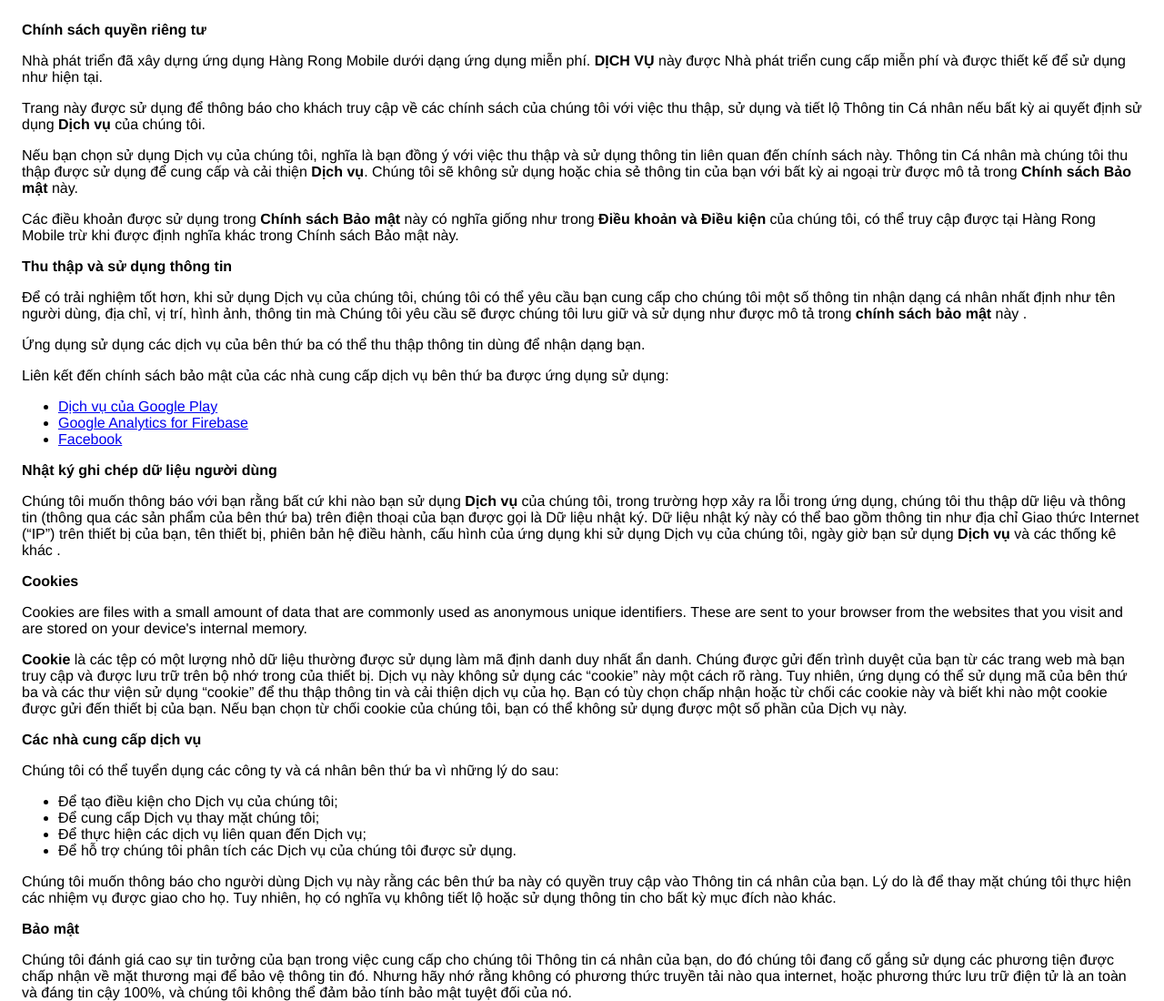
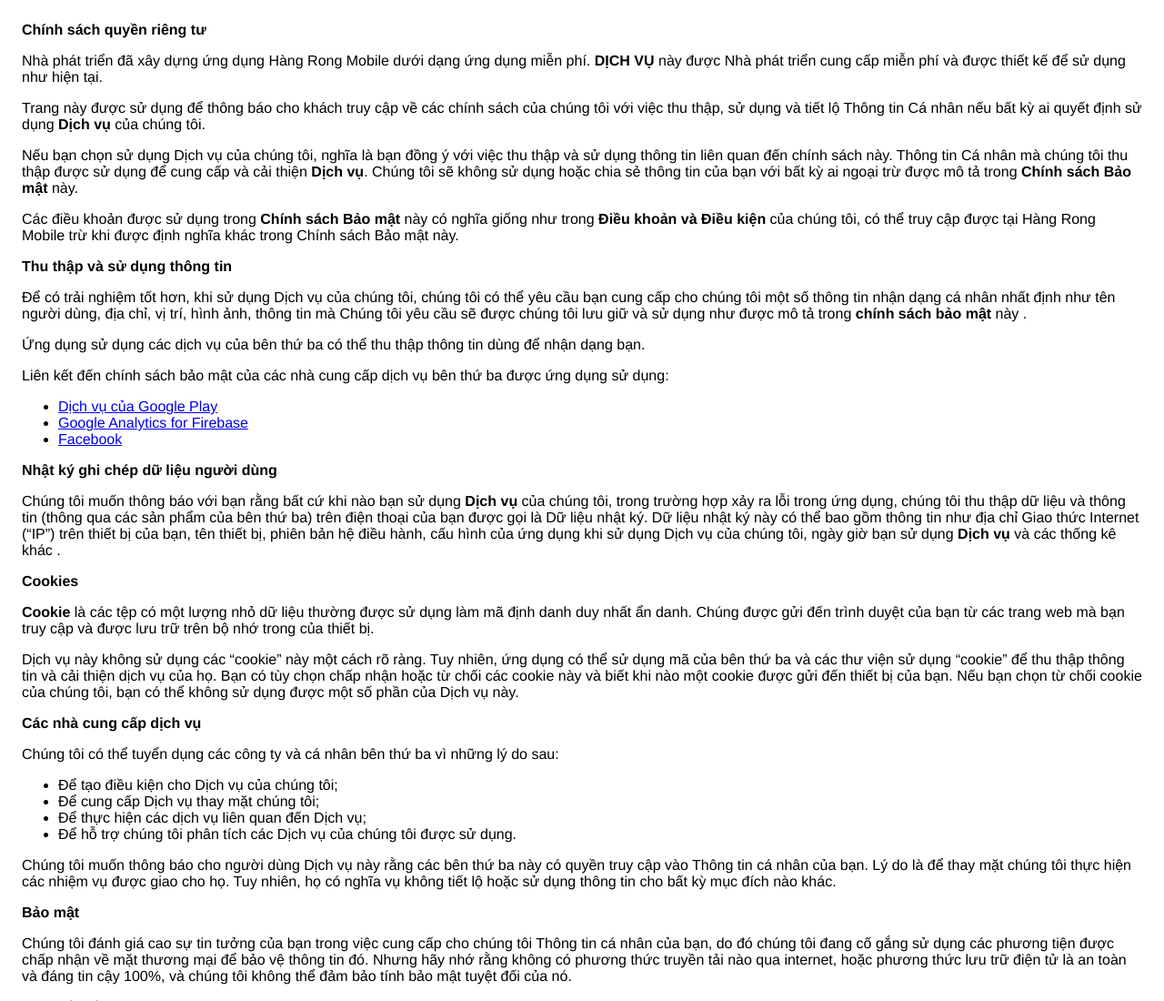
Before and after one commit to nicktaoweb3/Privacy-Policy, a plain HTML site: page index.html in a window 1280 px wide. Shown: the top 1100 px of the page at 91% size. Drawn offline with Linux system fonts and the light colour scheme.

Commit message:
Update index.html

```diff
--- a/index.html
+++ b/index.html
@@ -38,13 +38,9 @@
                   phiên bản hệ điều hành, cấu hình của ứng dụng khi sử dụng Dịch vụ của chúng tôi,
                   ngày giờ bạn sử dụng <strong>Dịch vụ</strong> và các thống kê khác .
                 </p> <p><strong>Cookies</strong></p> <p>
-                  Cookies are files with a small amount of data that are
-                  commonly used as anonymous unique identifiers. These are sent
-                  to your browser from the websites that you visit and are
-                  stored on your device's internal memory.
-                </p> <p>
                   <strong>Cookie</strong> là các tệp có một lượng nhỏ dữ liệu thường được sử dụng làm mã định danh duy nhất ẩn danh.
                   Chúng được gửi đến trình duyệt của bạn từ các trang web mà bạn truy cập và được lưu trữ trên bộ nhớ trong của thiết bị.
+                </p> <p>
                   Dịch vụ này không sử dụng các “cookie” này một cách rõ ràng.
                   Tuy nhiên, ứng dụng có thể sử dụng mã của bên thứ ba và các thư viện sử dụng “cookie” để thu thập thông tin và cải thiện dịch vụ của họ.
                   Bạn có tùy chọn chấp nhận hoặc từ chối các cookie này và biết khi nào một cookie được gửi đến thiết bị của bạn.
```
